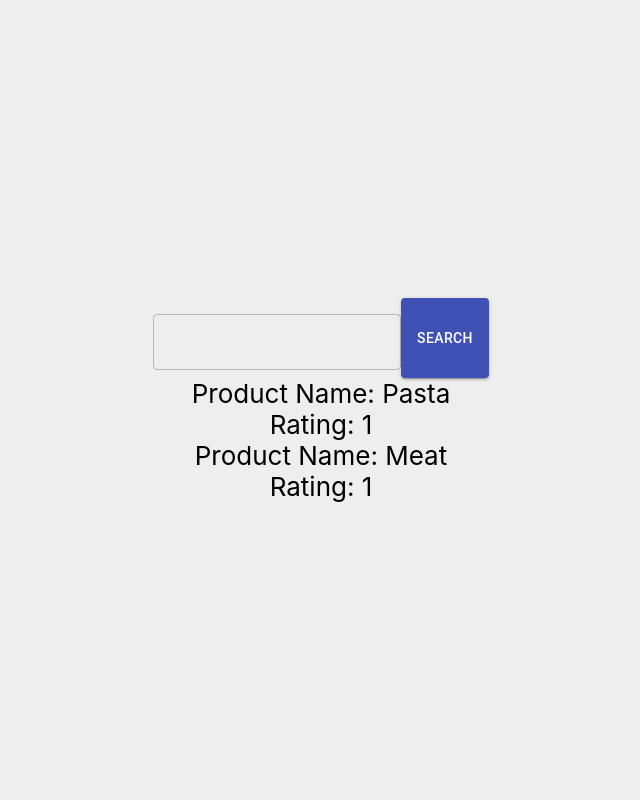
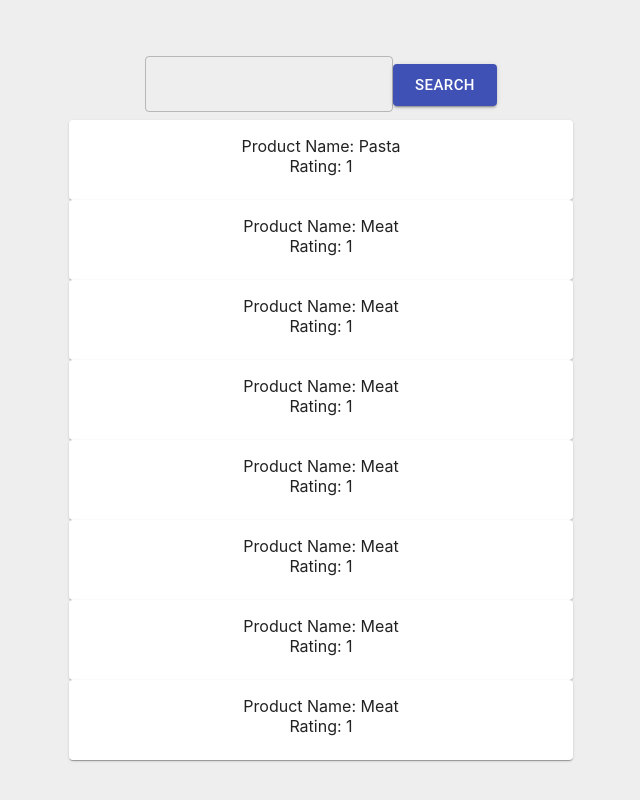
Before and after one commit to anupamN/FoodPrint, a React (Create React App) app: page / in a window 1280 px wide. Shown: the whole page, without its empty margins (319-959 px from the left). Built offline with nearby package versions, Linux system fonts and the light colour scheme.

Commit message:
tidied up some components

```diff
--- a/src/App.css
+++ b/src/App.css
@@ -9,5 +9,4 @@
   flex-direction: column;
   align-items: center;
   justify-content: center;
-  font-size: calc(10px + 2vmin);
 }
--- a/src/App.js
+++ b/src/App.js
@@ -4,25 +4,18 @@ import './App.css';
 
 import Search from './components/search/index';
 import Product from './components/product/index';
+import { results } from './consts';
 
 function App() {
-  const results = [
-    {
-      product: 'Pasta',
-      rating: 1
-    },
-    {
-      product: 'Meat',
-      rating: 1
-    }
-  ];
 
   return (
     <div className="App">
       <Container maxWidth="sm">
         <header className="App-header">
           <Search />
-          {results.map(result => <Product {...result} />)}
+          <Container>
+            {results.map(result => <Product {...result} />)}
+          </Container>
         </header>
       </Container>
     </div>
--- a/src/components/product/index.js
+++ b/src/components/product/index.js
@@ -1,14 +1,18 @@
 import React from 'react';
+import Card from '@material-ui/core/Card';
+import CardContent from '@material-ui/core/CardContent';
 
 const Product = ({
   product = '',
   rating
 }) => {
   return (
-    <div>
-      <div>Product Name: {product}</div>
-      <div>Rating: {rating}</div>
-    </div>
+    <Card>
+      <CardContent>
+        <div>Product Name: {product}</div>
+        <div>Rating: {rating}</div>
+      </CardContent>
+    </Card>
   );
 }
 
--- a/src/components/search/index.js
+++ b/src/components/search/index.js
@@ -11,7 +11,7 @@ const Search = () => {
         margin="normal"
         variant="outlined"
       />
-      <Button variant="contained" color="primary">
+      <Button size="large" variant="contained" color="primary">
         Search
       </Button>
     </section>
--- a/src/components/search/style.css
+++ b/src/components/search/style.css
@@ -1,3 +1,4 @@
 .Search-wrapper {
   display: flex;
+  align-items: baseline;
 }
--- /dev/null
+++ b/src/consts.js
@@ -0,0 +1,34 @@
+export const results = [
+  {
+    product: 'Pasta',
+    rating: 1
+  },
+  {
+    product: 'Meat',
+    rating: 1
+  },
+  {
+    product: 'Meat',
+    rating: 1
+  },
+  {
+    product: 'Meat',
+    rating: 1
+  },
+  {
+    product: 'Meat',
+    rating: 1
+  },
+  {
+    product: 'Meat',
+    rating: 1
+  },
+  {
+    product: 'Meat',
+    rating: 1
+  },
+  {
+    product: 'Meat',
+    rating: 1
+  }
+];
```
